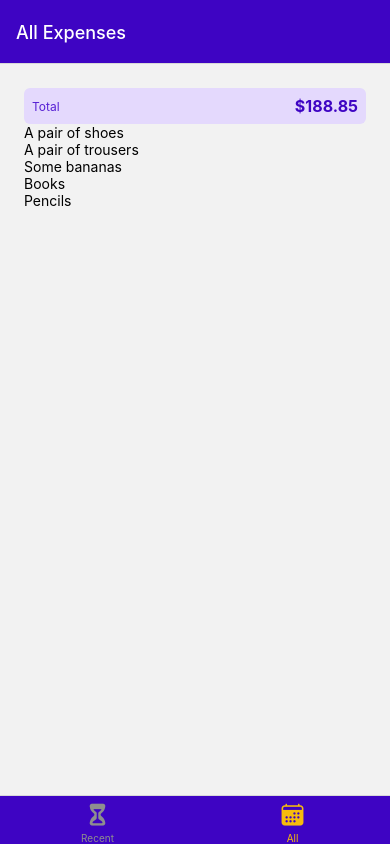
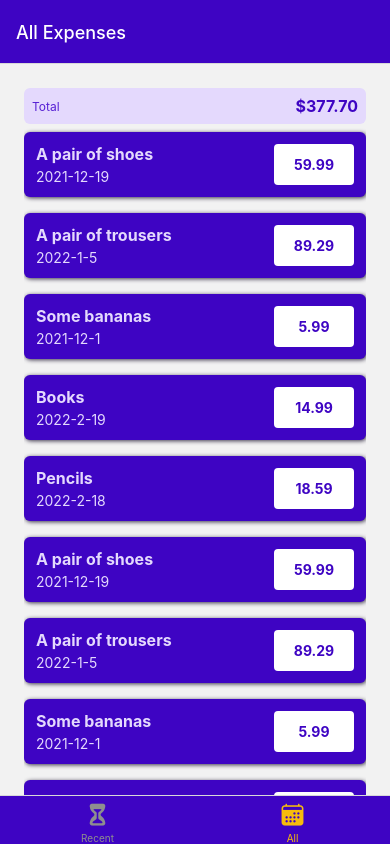
Before and after one commit to sgtbrunner/expense-tracker, a React Native app: screen /AllExpenses in a window 390 px wide. Built offline with nearby package versions, Linux system fonts and the light colour scheme.

Commit message:
updates and implements ExpenseItem, ExpensesList and ExpensesOutput

```diff
--- /dev/null
+++ b/src/components/ExpensesOutput/ExpenseItem.js
@@ -0,0 +1,74 @@
+import { Pressable, StyleSheet, Text, View } from 'react-native';
+import { useNavigation } from '@react-navigation/native';
+
+import GlobalStyles from '../../constants/styles';
+import { getFormattedDate } from '../../utils/date';
+
+const ExpenseItem = ({ amount, date, description, id }) => {
+  const navigation = useNavigation();
+
+  const expensePressHandler = () => {
+    navigation.navigate('ManageExpense', { expenseId: id });
+  };
+
+  return (
+    <Pressable
+      onPress={expensePressHandler}
+      style={({ pressed }) => pressed && styles.pressed}
+    >
+      <View style={styles.expenseItem}>
+        <View>
+          <Text style={[styles.textBase, styles.description]}>
+            {description}
+          </Text>
+          <Text style={styles.textBase}>{getFormattedDate(date)}</Text>
+        </View>
+        <View style={styles.amountContainer}>
+          <Text style={styles.amount}>{amount.toFixed(2)}</Text>
+        </View>
+      </View>
+    </Pressable>
+  );
+};
+
+const styles = StyleSheet.create({
+  expenseItem: {
+    padding: 12,
+    marginVertical: 8,
+    backgroundColor: GlobalStyles.colors.primary500,
+    flexDirection: 'row',
+    justifyContent: 'space-between',
+    borderRadius: 6,
+    elevation: 3,
+    shadowColor: GlobalStyles.colors.gray500,
+    shadowRadius: 4,
+    shadowOffset: { width: 1, height: 1 },
+    shadowOpacity: 4,
+  },
+  textBase: {
+    color: GlobalStyles.colors.primary50,
+  },
+  description: {
+    fontSize: 16,
+    marginBottom: 4,
+    fontWeight: 'bold',
+  },
+  amountContainer: {
+    paddingHorizontal: 12,
+    paddingVertical: 4,
+    backgroundColor: 'white',
+    justifyContent: 'center',
+    alignItems: 'center',
+    borderRadius: 4,
+    minWidth: 80,
+  },
+  amount: {
+    color: GlobalStyles.colors.primary500,
+    fontWeight: 'bold',
+  },
+  pressed: {
+    opacity: 0.75,
+  },
+});
+
+export default ExpenseItem;
--- a/src/components/ExpensesOutput/ExpensesList.js
+++ b/src/components/ExpensesOutput/ExpensesList.js
@@ -1,7 +1,9 @@
-import { FlatList, Text } from 'react-native';
+import { FlatList } from 'react-native';
+
+import ExpenseItem from './ExpenseItem';
 
 const renderExpenseItem = (itemData) => {
-  return <Text>{itemData.item.description}</Text>;
+  return <ExpenseItem {...itemData.item} />;
 };
 
 const ExpensesList = ({ list }) => {
--- a/src/components/ExpensesOutput/ExpensesOutput.js
+++ b/src/components/ExpensesOutput/ExpensesOutput.js
@@ -35,6 +35,36 @@
     amount: 18.59,
     date: new Date('2022-02-18'),
   },
+  {
+    id: 'e6',
+    description: 'A pair of shoes',
+    amount: 59.99,
+    date: new Date('2021-12-19'),
+  },
+  {
+    id: 'e7',
+    description: 'A pair of trousers',
+    amount: 89.29,
+    date: new Date('2022-01-05'),
+  },
+  {
+    id: 'e8',
+    description: 'Some bananas',
+    amount: 5.99,
+    date: new Date('2021-12-01'),
+  },
+  {
+    id: 'e9',
+    description: 'Books',
+    amount: 14.99,
+    date: new Date('2022-02-19'),
+  },
+  {
+    id: 'e10',
+    description: 'Pencils',
+    amount: 18.59,
+    date: new Date('2022-02-18'),
+  },
 ];
 
 const ExpensesOutput = ({ expenses = DUMMY_EXPENSES, expensesPeriod }) => {
@@ -49,7 +79,9 @@
 const styles = StyleSheet.create({
   container: {
     flex: 1,
-    padding: 24,
+    paddingHorizontal: 24,
+    paddingTop: 24,
+    paddingBottom: 0,
     color: GlobalStyles.colors.primary700,
   },
 });
--- /dev/null
+++ b/src/utils/date.js
@@ -0,0 +1,3 @@
+export const getFormattedDate = (date) => {
+  return `${date.getFullYear()}-${date.getMonth() + 1}-${date.getDate()}`;
+};
```
